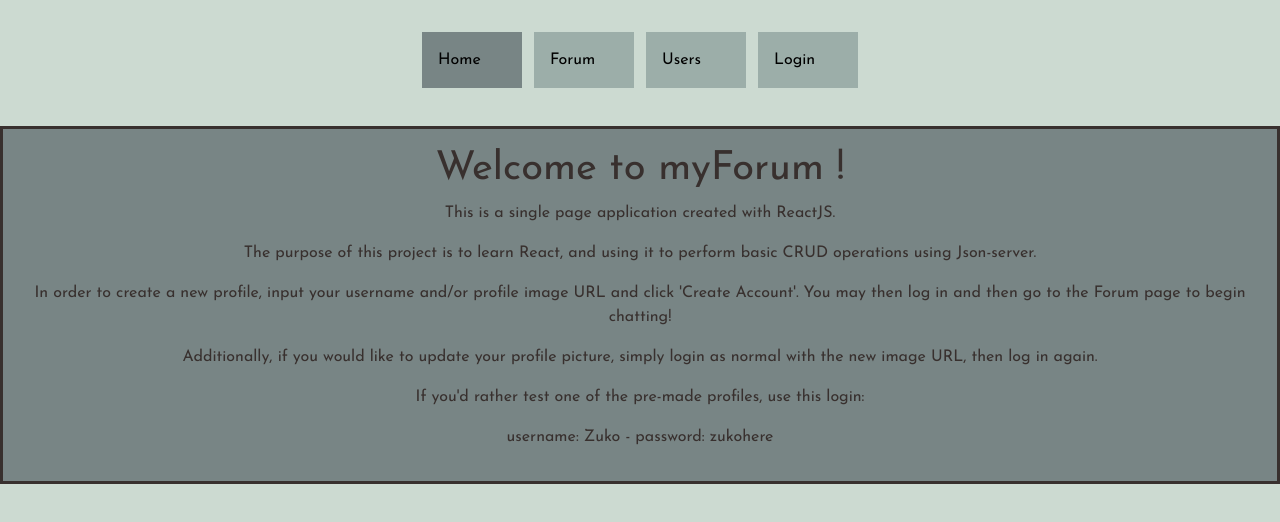
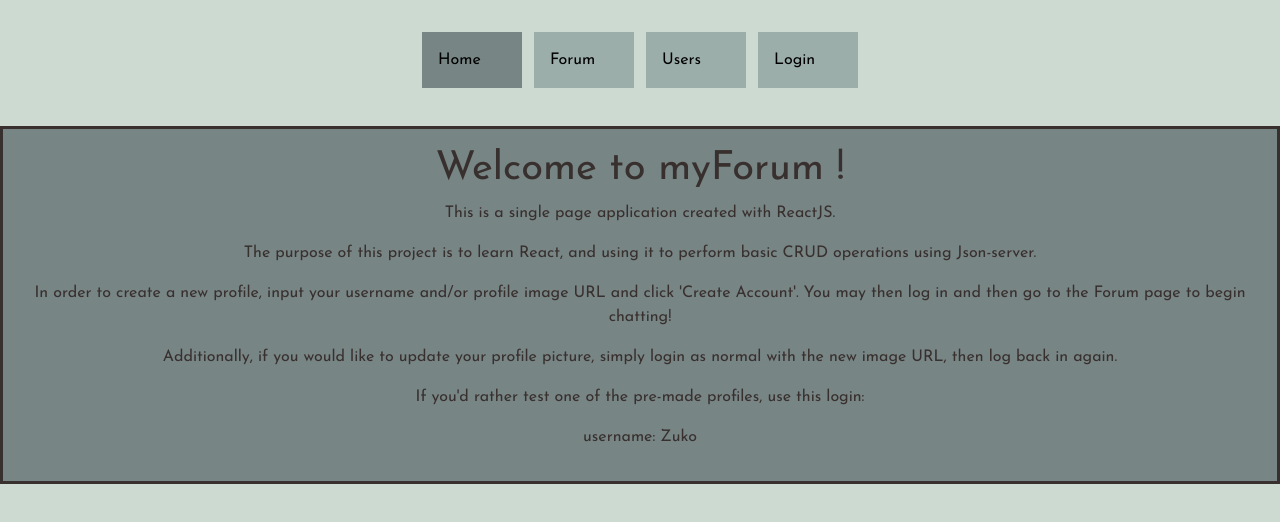
Before and after one commit to fusion407/chat-app-frontend, a React (Create React App) app: page / in a window 1280 px wide. Shown: the top 522 px of the page. Built offline with nearby package versions, Linux system fonts and the light colour scheme; no server answers.

Commit message:
update to home page

```diff
--- a/src/components/Home.js
+++ b/src/components/Home.js
@@ -20,13 +20,13 @@
             </p>
             <p>
                 Additionally, if you would like to update your profile picture, simply login as normal
-                with the new image URL, then log in again.
+                with the new image URL, then log back in again.
             </p>
             <p>
                 If you'd rather test one of the pre-made profiles,
                 use this login:
             </p>
-            <p>username: Zuko  -  password:  zukohere</p>
+            <p>username: Zuko</p>
         </div>
     )
 }
--- a/src/components/Login.js
+++ b/src/components/Login.js
@@ -8,6 +8,7 @@
         password: '',
         avatarURL: '',
     });
+
     useEffect(() => {
       console.log("updating user data...")
   }, [])
```
